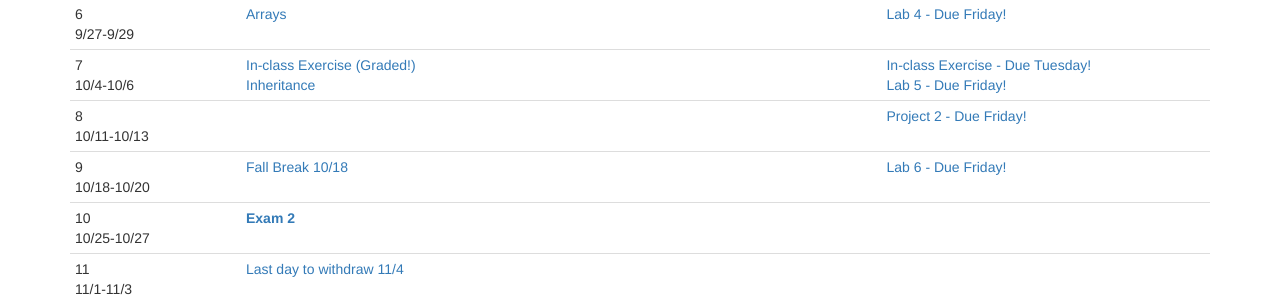
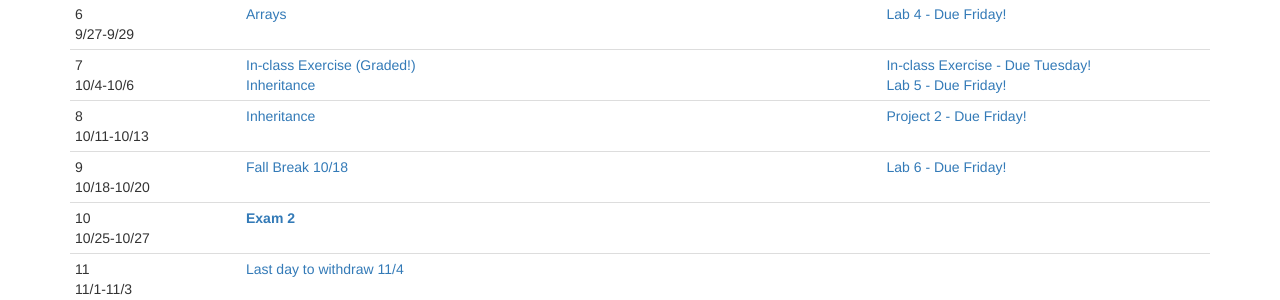
Before and after one commit to CS112-F16/cs112-f16.github.io, a Jekyll site: the page built from schedule.html, in a window 1280 px wide and 900 px high, scrolled down 586 px. Shown: the part 301-601 px from the top of the window. Built offline with Jekyll 4.4.1, drawn with Linux system fonts in a browser that asks for light colours.

Commit message:
update schedule

```diff
--- a/schedule.html
+++ b/schedule.html
@@ -125,7 +125,9 @@
     </tr>
     <tr>
       <td>8<br/>10/11-10/13</td>
-      <td></td>
+      <td>
+      <a href="https://github.com/CS112-F16/notes/blob/master/inheritance.md">Inheritance</a><br/>
+      </td>
       <td></td>
       <td>
         <a href="https://github.com/CS112-F16/projects/blob/master/project2.md">Project 2 - Due Friday!</a>
```
